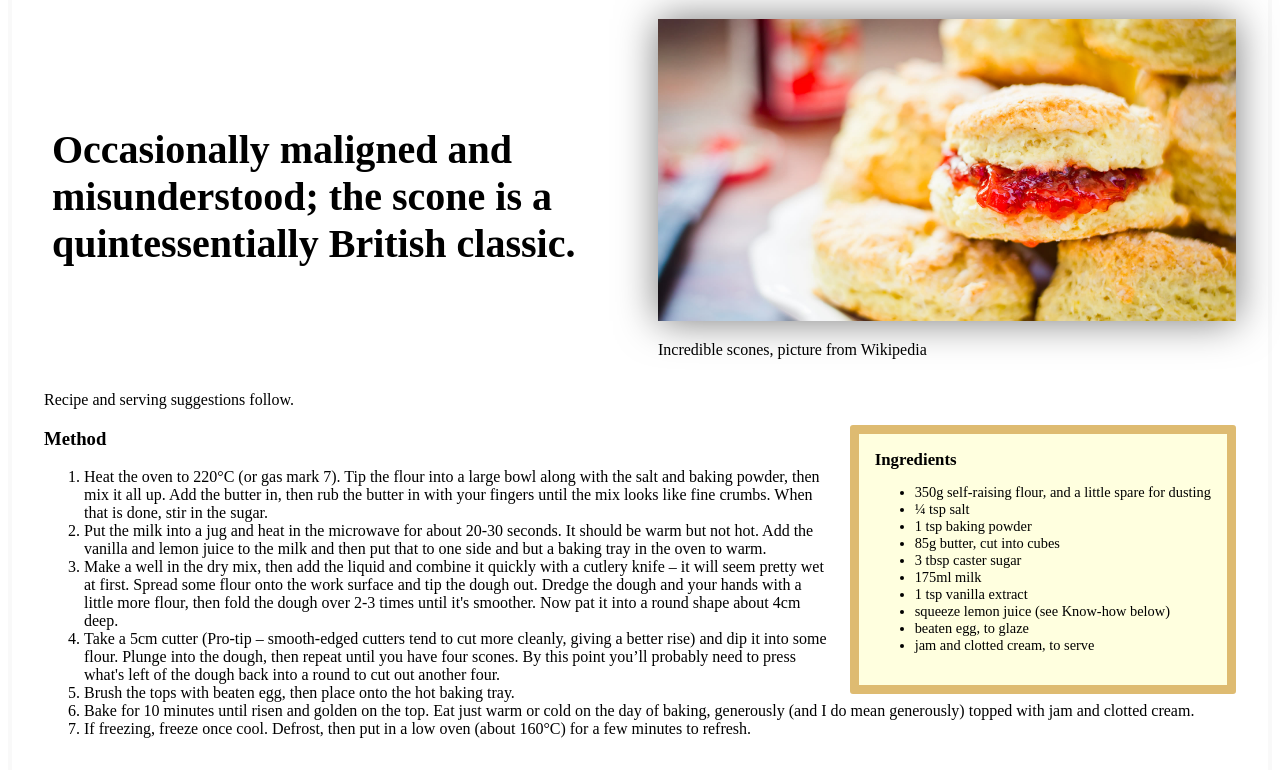
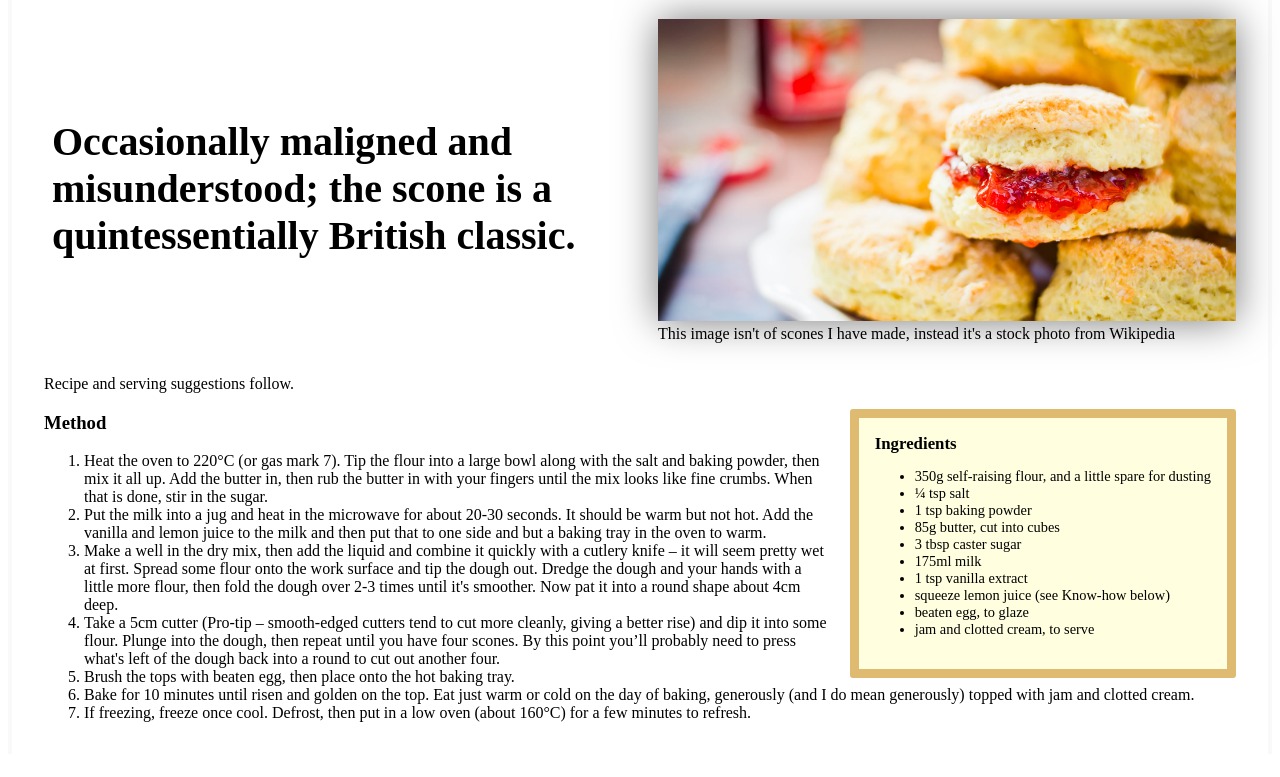
Before and after one commit to beef-erikson/ResponsiveWebDesign, a plain HTML site: page Chapter01/index.html in a window 1280 px wide. Shown: the part 143-920 px from the top of the page. Drawn offline with Linux system fonts and the light colour scheme.

Commit message:
figure/figcaption added to Chapter 1.

```diff
--- a/Chapter01/index.html
+++ b/Chapter01/index.html
@@ -22,16 +22,16 @@
                 Occasionally maligned and misunderstood; the scone is a
                 quintessentially British classic.
             </h2>
-            <div class="MoneyShot">
+            <figure class="MoneyShot">
                 <img
                     class="MoneyShotImg"
                     src="img/scones.jpg"
                     alt="Incredible scones"
                 />
-                <p class="ImageCaption">
-                    Incredible scones, picture from Wikipedia
+                <figcaption class="ImageCaption">
+                    This image isn't of scones I have made, instead it's a stock photo from Wikipedia
                 </p>
-            </div>
+            </figure>
         </div>
         <p>Recipe and serving suggestions follow.</p>
         <div class="Ingredients">
```
